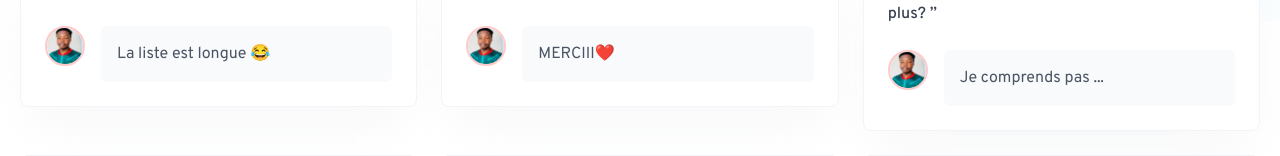
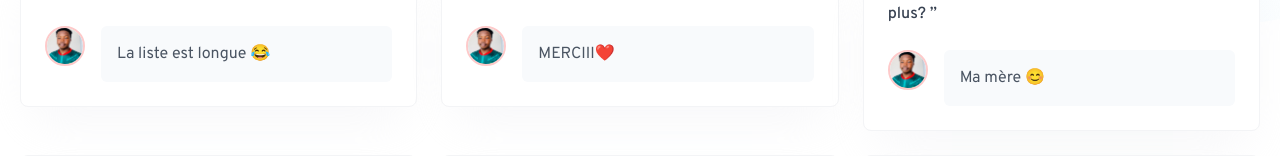
Before and after one commit to ln-dev7/ln-ngl, a Next.js app: page / in a window 1280 px wide. Shown: the part 283-439 px from the top of the page. Built offline with nearby package versions, Linux system fonts and the light colour scheme.

Commit message:
Update index.ts

```diff
--- a/ngl/index.ts
+++ b/ngl/index.ts
@@ -14,7 +14,7 @@ export const ngl = [
     response: "MERCIII❤️"
 },{
     question: "qu'elle est l'intime selon toi qui te soutient le plus?",
-    response: "Je comprends pas ..."
+    response: "Ma mère 😊"
 },
   {
     question: "t'en penses quoi si je te proposais un rendez-vous ?",
```
